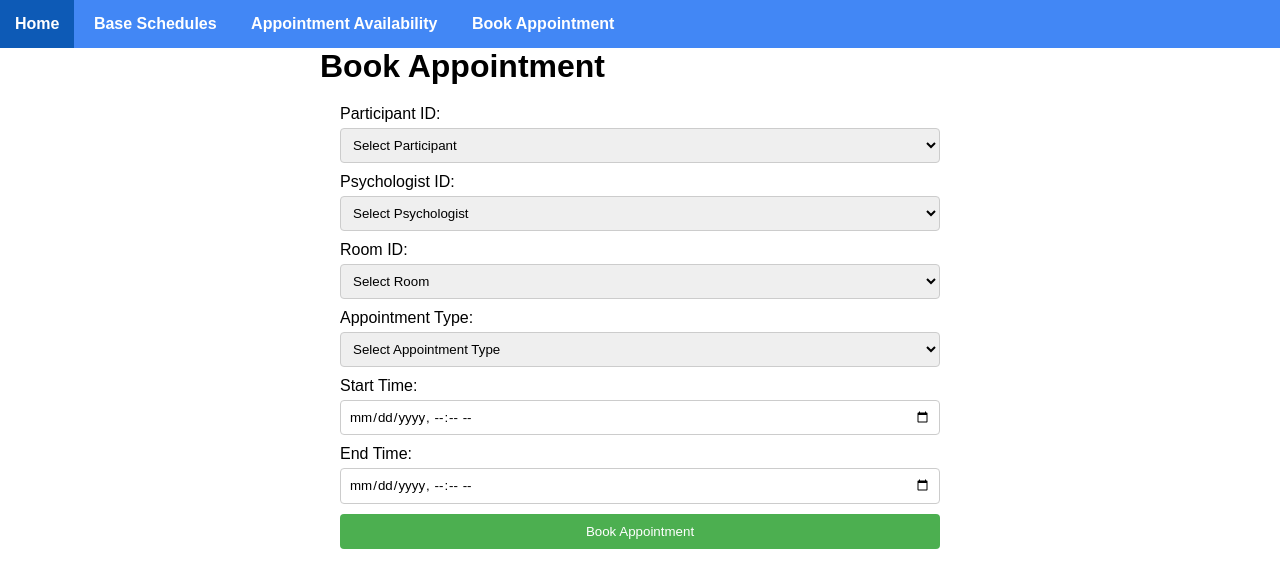
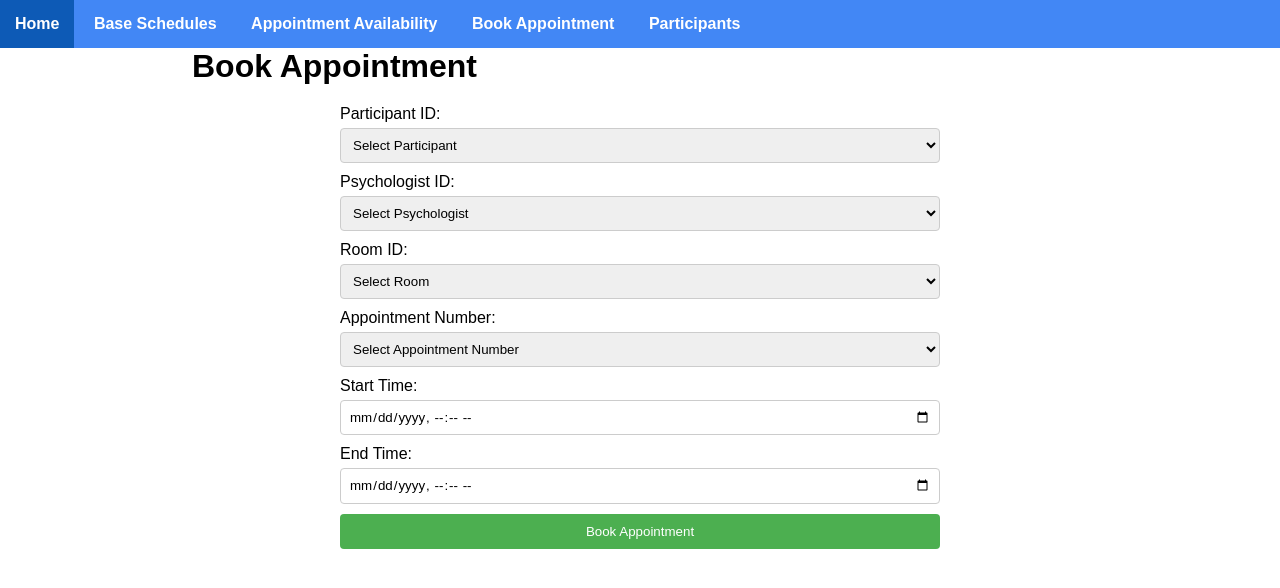
Before and after one commit to serpent909/trialBookingApp, a Node server app: template views/bookAppointment.handlebars in a window 1280 px wide. Shown: the top 588 px of the page. Run offline with Node 20, Linux system fonts and the light colour scheme; the template is opened without the code that fills it, so the values that code supplies are empty; some libraries are stand-ins or nearby versions.

Commit message:
participants page and appointment_number change

```diff
--- a/app.js
+++ b/app.js
@@ -94,7 +94,7 @@ const roomIds = [
   { id: 4, name: "Room 2" },
 ]
 app.locals.room_ids = roomIds;
-app.locals.appointment_type_ids = [1,2,3];
+app.locals.appointment_numbers = [1, 2, 3, 4, 5, 6, 7, 8];
 const participantIds = Array.from({ length: 40 }, (_, i) => i + 1);
 app.locals.participant_ids = participantIds;
 
@@ -190,7 +190,7 @@ app.post("/appointments", async (req, res) => {
       participant_id,
       psychologist_id,
       room_id,
-      appointment_type_id,
+      appointment_number,
       start_time,
       end_time
     } = req.body;
@@ -203,7 +203,7 @@ app.post("/appointments", async (req, res) => {
       nurse_id,
       parseInt(psychologist_id),
       parseInt(room_id),
-      parseInt(appointment_type_id),
+      parseInt(appointment_number),
       start_time,
       end_time
     );
@@ -218,7 +218,43 @@ app.post("/appointments", async (req, res) => {
 
 app.get("/book-appointment", (req, res) => {
 
-  res.render("bookAppointment",  { title: "Book Appointment" });
+  res.render("bookAppointment", { title: "Book Appointment" });
+});
+
+
+app.get("/participants", async (req, res) => {
+  try {
+    const db = await sqlite.open({
+      filename: DB_PATH,
+      driver: sqlite3.Database,
+    });
+
+    const participantBookings = await db.all("SELECT * FROM appointments");
+
+    let arrangedData = Array(40).fill().map((_, i) => ({
+      participantId: i + 1,
+      appointments: Array(8).fill(null)
+    }));
+
+    participantBookings.forEach((booking) => {
+      let participantIndex = arrangedData.findIndex(participant => participant.participantId === booking.participant_id);
+      let appointmentIndex = booking.appointment_number - 1;
+
+      if (participantIndex > -1) {
+        arrangedData[participantIndex].appointments[appointmentIndex] = booking.start_time;
+      } else {
+        console.log(`Invalid participant id: ${booking.participant_id}`);
+      }
+    });
+
+    res.render("participants", { title: "Participants", participantBookings, arrangedData });
+
+
+  } catch (err) {
+    console.error('Failed to retrieve participants:', err);
+    res.status(500).render("error", { title: "Error", message: "Failed to retrieve participants" });
+  }
+
 });
 
 
--- a/modules/appointmentService.js
+++ b/modules/appointmentService.js
@@ -2,15 +2,35 @@ const fs = require("fs");
 const moment = require('moment');
 const appointmentConfig = JSON.parse(fs.readFileSync('./config/appointmentRules.json', 'utf8'));
 
-async function createAppointment(db, participant_id, researcher_id, nurse_id, psychologist_id, room_id, appointment_type_id, start_time, end_time) {
+async function createAppointment(db, participant_id, researcher_id, nurse_id, psychologist_id, room_id, appointment_number, start_time, end_time) {
+
+  let appointment_type_id;
+
+  if(appointment_number === 1) {
+    appointment_type_id = 1;
+  } else if(appointment_number === 2) {
+    appointment_type_id = 2;
+  } else if(appointment_number === 3) {
+    appointment_type_id = 3;
+  } else if(appointment_number === 4) {
+    appointment_type_id = 3;
+  } else if(appointment_number === 5) {
+    appointment_type_id = 3;
+  } else if(appointment_number === 6) {
+    appointment_type_id = 3;
+  } else if(appointment_number === 7) {
+    appointment_type_id = 3;
+  } else if(appointment_number === 8) {
+    appointment_type_id = 3;
+  }
 
   await db.run('BEGIN TRANSACTION');
 
   try {
     // First, insert into the appointments table
     let result = await db.run(
-      "INSERT INTO appointments (participant_id, appointment_type_id, start_time, end_time) VALUES (?, ?, ?, ?)",
-      [participant_id, appointment_type_id, start_time, end_time]
+      "INSERT INTO appointments (participant_id, appointment_number, start_time, end_time) VALUES (?, ?, ?, ?)",
+      [participant_id, appointment_number, start_time, end_time]
     );
 
     // Get the id of the appointment just inserted
--- a/public/css/table.css
+++ b/public/css/table.css
@@ -5,13 +5,13 @@
 
 h1, h2 {
     margin: 0 auto;
-    width: 50%;
+    width: 70%;
 
 }
 
 table {
     margin: 0 auto;
-    width: 50%;
+    width: 70%;
     border-collapse: collapse;
     font-family: Arial, sans-serif;
     margin-bottom: 20px;
--- a/sql/project-database-init-script.sql
+++ b/sql/project-database-init-script.sql
@@ -2,7 +2,7 @@ CREATE TABLE IF NOT EXISTS
     appointments (
         id INTEGER PRIMARY KEY AUTOINCREMENT,
         participant_id INTEGER NOT NULL,
-        appointment_type_id INTEGER NOT NULL,
+        appointment_number INTEGER NOT NULL,
         start_time TEXT NOT NULL,
         end_time TEXT NOT NULL
     );
--- a/views/bookAppointment.handlebars
+++ b/views/bookAppointment.handlebars
@@ -38,10 +38,10 @@
             {{/each}}
         </select>
 
-        <label for="appointment_type_id">Appointment Type:</label>
-        <select id="appointment_type_id" name="appointment_type_id" required>
-            <option value="">Select Appointment Type</option>
-            {{#each appointment_type_ids}}
+        <label for="appointment_number">Appointment Number:</label>
+        <select id="appointment_number" name="appointment_number" required>
+            <option value="">Select Appointment Number</option>
+            {{#each appointment_numbers}}
             <option value="{{this}}">{{this}}</option>
             {{/each}}
         </select>
--- a/views/layouts/main.handlebars
+++ b/views/layouts/main.handlebars
@@ -16,6 +16,7 @@
             <li><a href="/schedules">Base Schedules</a></li>
             <li><a href="/appointmentAvailability">Appointment Availability</a></li>
             <li><a href="/book-appointment">Book Appointment</a></li>
+            <li><a href="/participants">Participants</a></li>
         </ul>
     </nav>
 
```
Also changed, not shown: views/participants.handlebars (added, +27 -0 lines).
